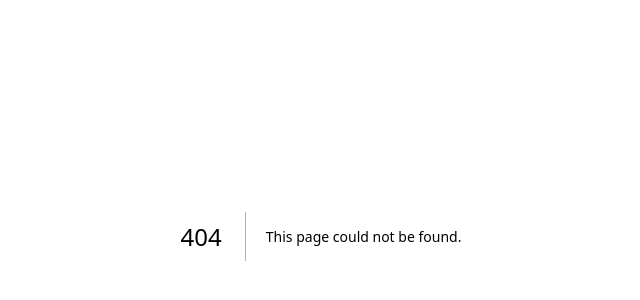
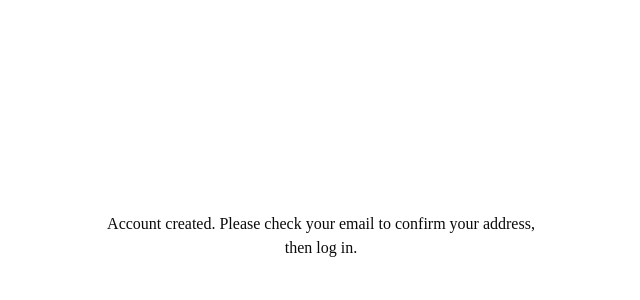
Before and after one commit to mnaimanmidris/hotel-reservation, a Next.js app: page /register/check-email in a window 1280 px wide. Before the commit this address had no page. Shown: the part 164-464 px from the top of the page, without its empty margins (319-959 px from the left). Built offline with nearby package versions, Linux system fonts and the light colour scheme.

Commit message:
Moce register success message to its own page and redirect to home page after logout

```diff
--- a/app/login/actions.ts
+++ b/app/login/actions.ts
@@ -32,5 +32,5 @@ export async function login(
 export async function logout() {
   const supabase = await createClient();
   await supabase.auth.signOut();
-  redirect("/login");
+  redirect("/");
 }
--- a/app/register/actions.ts
+++ b/app/register/actions.ts
@@ -1,6 +1,7 @@
 "use server";
 
 import { createClient } from "@/lib/supabase/server";
+import { redirect } from "next/navigation";
 
 const COUNTRY_CODES = ["+60", "+65", "+62", "+673", "+66"];
 
@@ -46,5 +47,6 @@ export async function register(
   if (error) {
     return { error: error.message };
   }
-  return { success: true };
+
+  redirect("/register/check-email");
 }
--- /dev/null
+++ b/app/register/check-email/page.tsx
@@ -0,0 +1,10 @@
+export default function CheckEmailPage() {
+  return (
+    <main className="flex min-h-screen items-center justify-center p-4">
+      <p className="max-w-md text-center">
+        Account created. Please check your email to confirm your address,
+        then log in.
+      </p>
+    </main>
+  );
+}
```
